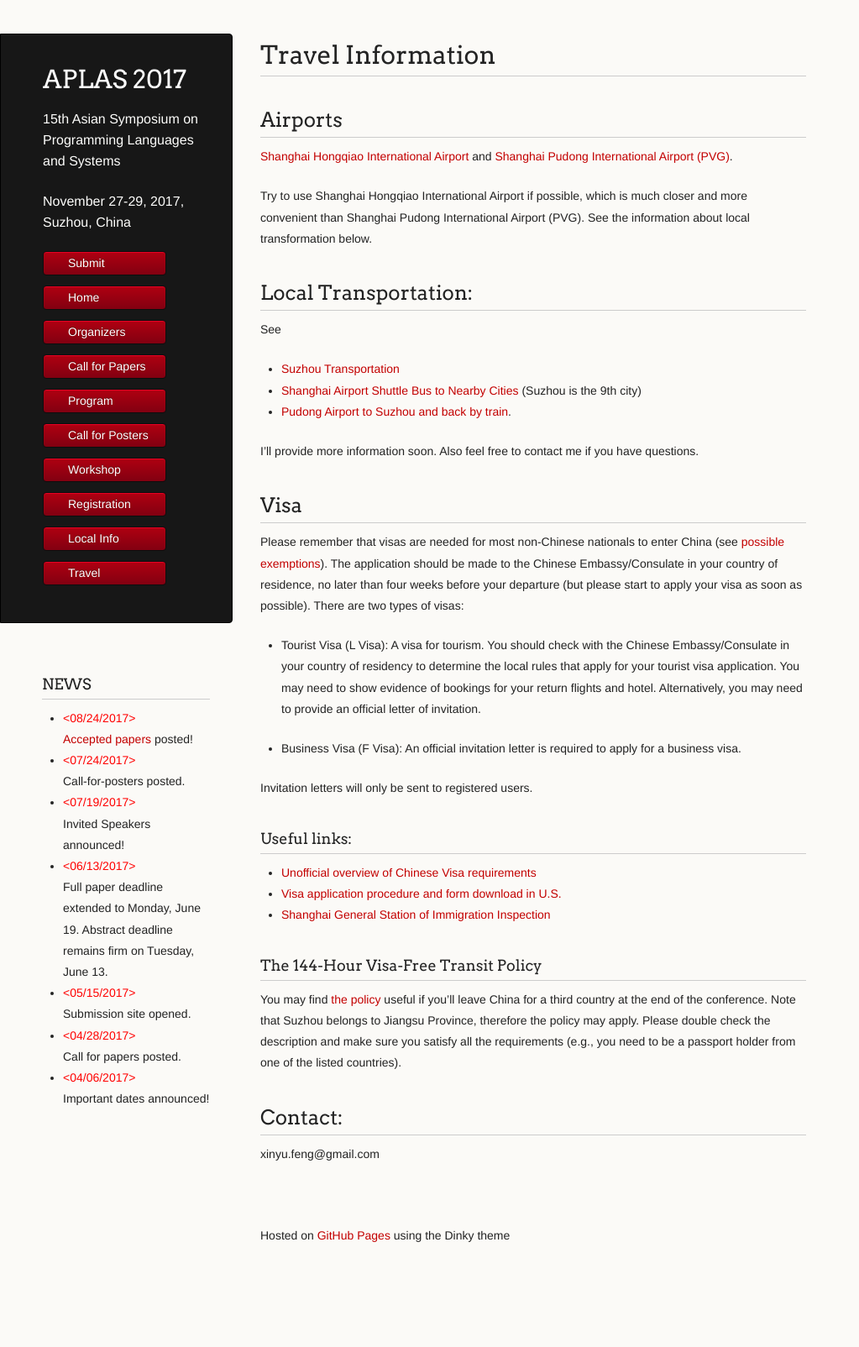
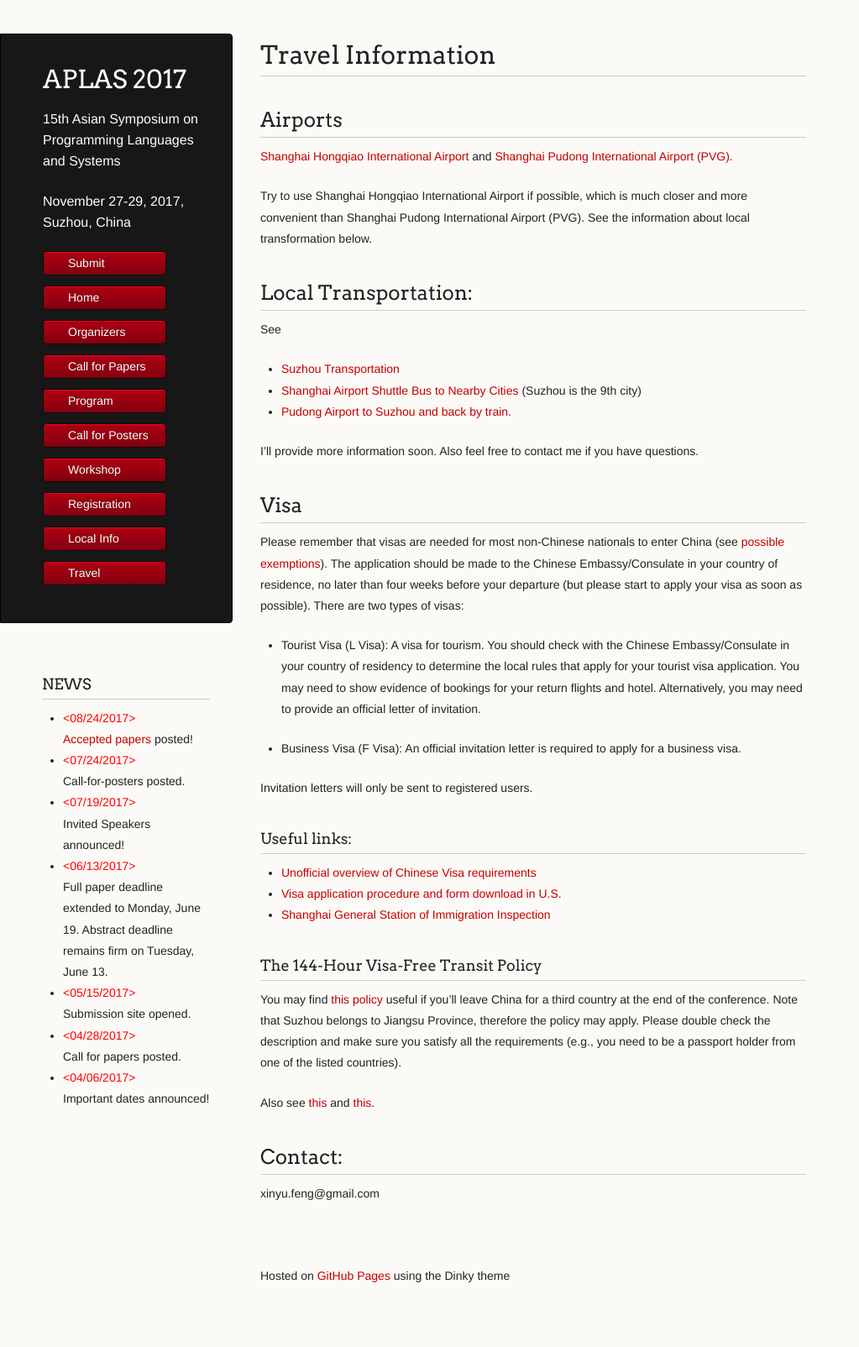
Before and after one commit to www-aplas/www-aplas.github.io, a Jekyll site: the page built from travel.md, in a window 1280 px wide. Shown: the whole page at 84% size, without its empty margins (0-1023 px from the left). Built offline with Jekyll 4.4.1, drawn with Linux system fonts in a browser that asks for light colours; our own code applies the rules of GitHub Pages for plain Markdown files; a script that is not in the unit is left out; before the commit the page ends 1557 px from its top, so only the background shows below that.

Commit message:
Update travel.md

```diff
--- a/travel.md
+++ b/travel.md
@@ -34,7 +34,9 @@ Invitation letters will only be sent to registered users.
 - [Shanghai General Station of Immigration Inspection](http://www.sh-immigration.gov.cn/mainPageEn.aspx)
 
 ### The 144-Hour Visa-Free Transit Policy
-You may find [the policy](https://www.travelchinaguide.com/embassy/visa/free-transit-144hour.htm) useful if you'll leave China for a third country at the end of the conference. Note that Suzhou belongs to Jiangsu Province, therefore the policy may apply. Please double check the description and make sure you satisfy all the requirements (e.g., you need to be a passport holder from one of the listed countries).
+You may find [this policy](https://www.travelchinaguide.com/embassy/visa/free-transit-144hour.htm) useful if you'll leave China for a third country at the end of the conference. Note that Suzhou belongs to Jiangsu Province, therefore the policy may apply. Please double check the description and make sure you satisfy all the requirements (e.g., you need to be a passport holder from one of the listed countries).
+
+Also see [this](144-Hour-Visa-Exemption.pdf) and [this](144-Hour-Visa-Exemption-QnA.pdf).
 
 ## Contact:
 
```
